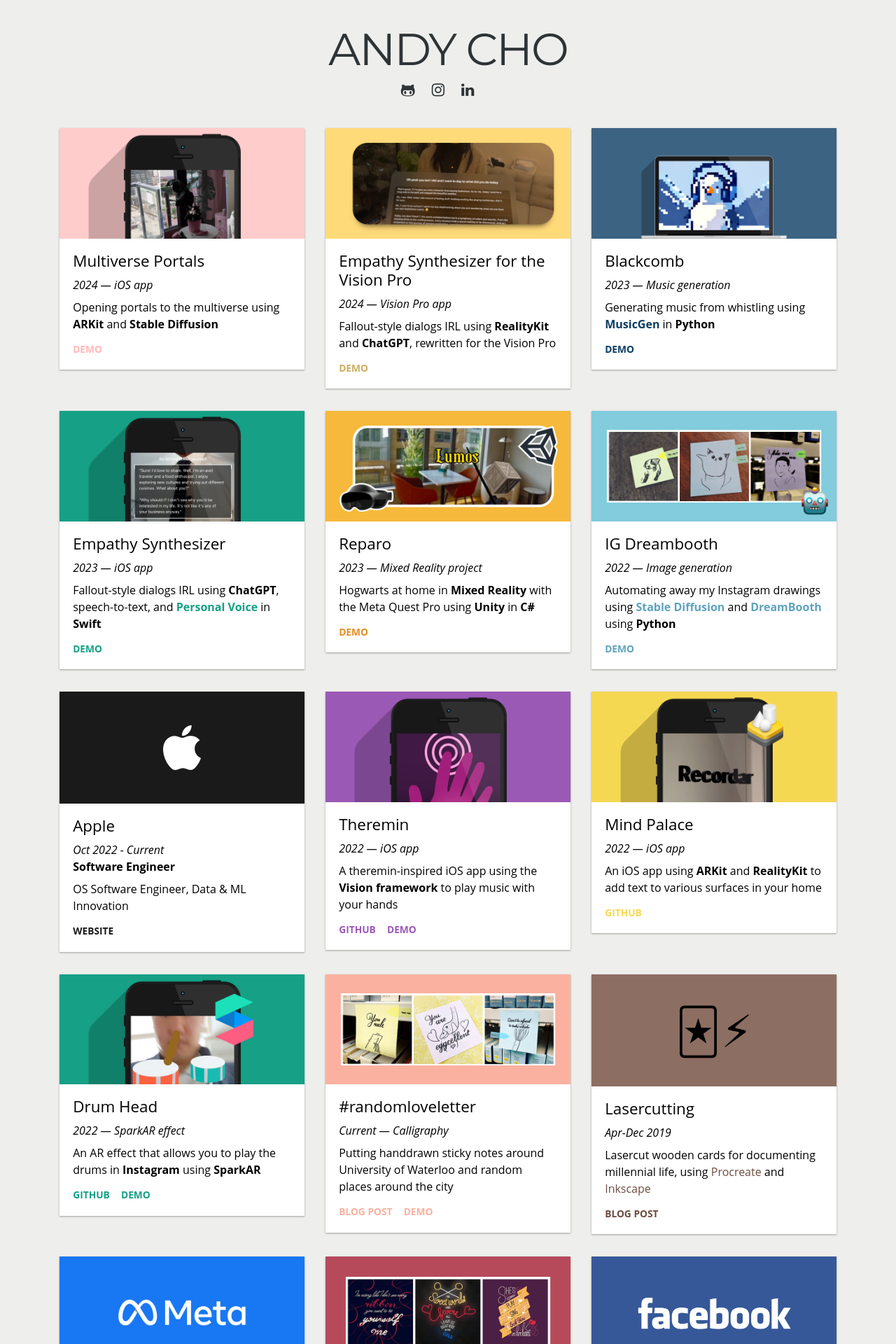
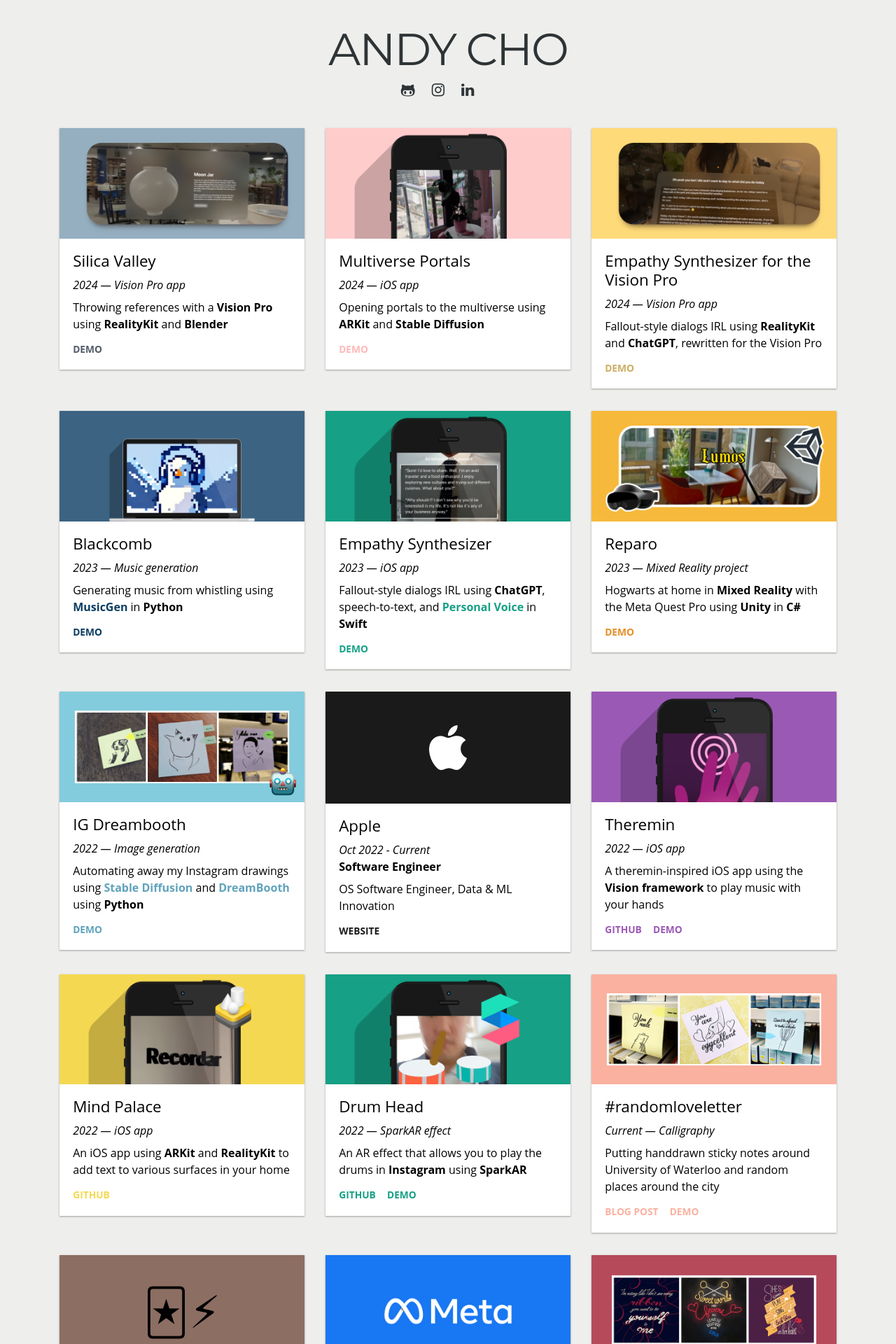
Before and after one commit to AcroMace/acromace.github.io, a Jekyll site: the page built from index.html, in a window 1280 px wide. Shown: the top 1920 px of the page at 70% size. Built offline with Jekyll 4.4.1, drawn with Linux system fonts in a browser that asks for light colours.

Commit message:
Add SilicaValley

```diff
--- a/index.html
+++ b/index.html
@@ -7,6 +7,8 @@
 <div class="projects">
   <div class="container">
     <div class="row">
+
+    {% include project_row.html project_id="silica-valley" title="Silica Valley" year="2024" description_brief="Vision Pro app" description_long="Throwing references with a **Vision Pro** using **RealityKit** and **Blender**" demo_link="https://youtu.be/7Xn7v2yICDk" %}
 
     {% include project_row.html project_id="multiverse-portals" title="Multiverse Portals" year="2024" description_brief="iOS app" description_long="Opening portals to the multiverse using **ARKit** and **Stable Diffusion**" demo_link="https://youtu.be/1de13WUsxd8" %}
 
--- a/resources/andy.css
+++ b/resources/andy.css
@@ -137,6 +137,14 @@
 	height: 160px;
 	padding-top: 1em;
 	padding-bottom: 1em;
+}
+
+#project-silica-valley .project-image-wrapper {
+	background-color: #95afc0;
+}
+
+#project-silica-valley a, #project-silica-valley .btn-cta {
+	color: #535c68;
 }
 
 #project-multiverse-portals .project-image-wrapper {
```
Also changed, not shown: assets/button/silica-valley.png (added).
